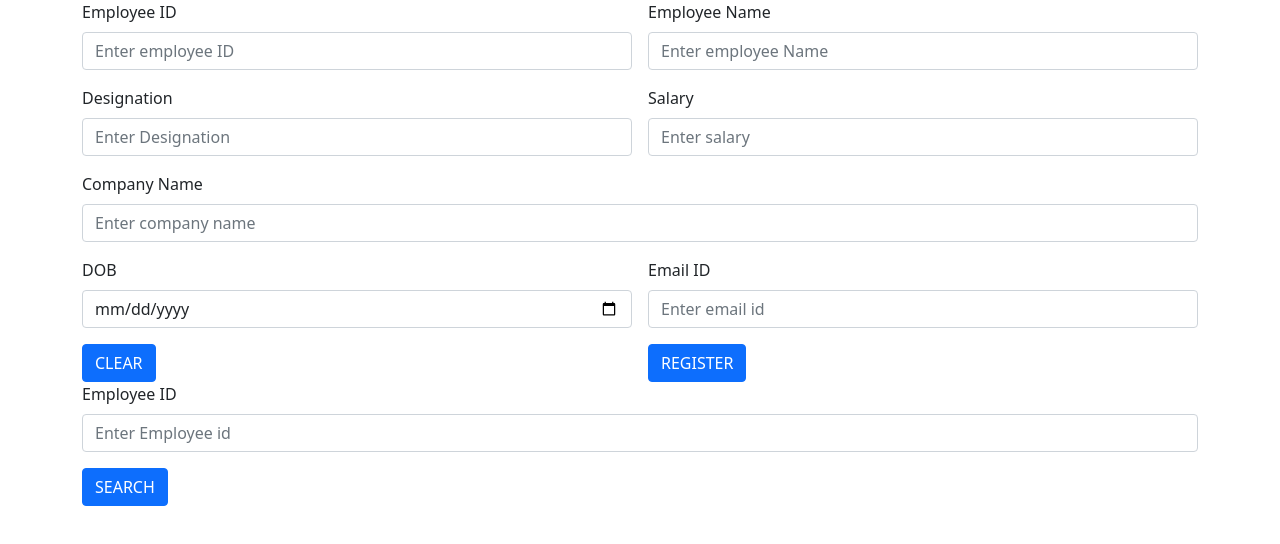
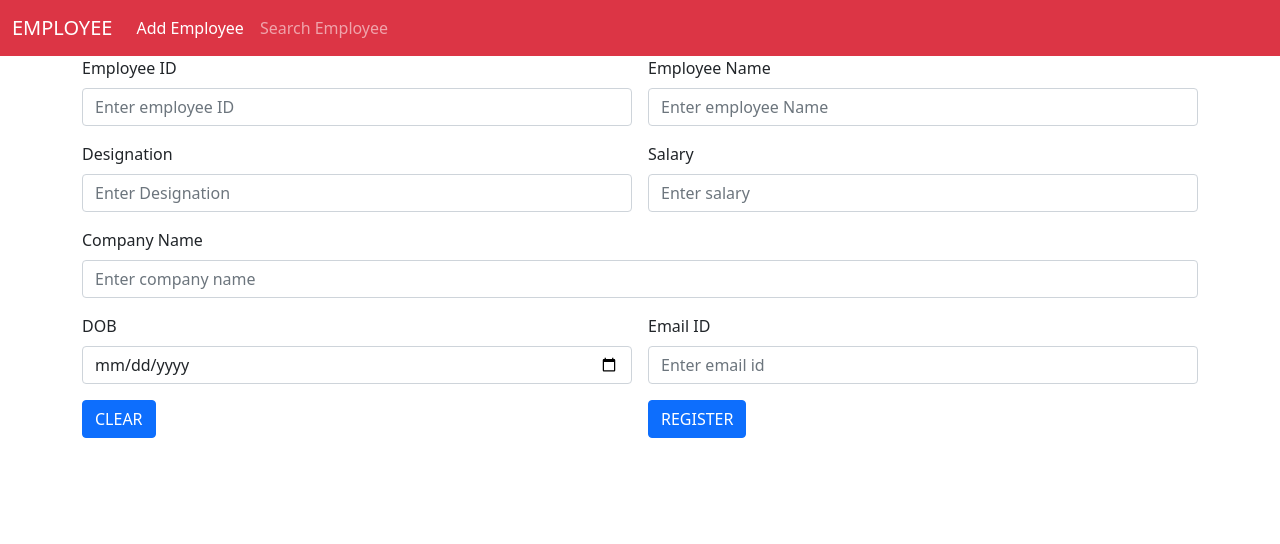
Before and after one commit to sruthybabu/Employee-ReactApp, a React (Create React App) app: page / in a window 1280 px wide. Shown: the top 544 px of the page. Built offline with nearby package versions, Linux system fonts and the light colour scheme.

Commit message:
header completed

```diff
--- a/src/App.js
+++ b/src/App.js
@@ -4,13 +4,18 @@
 import 'bootstrap/dist/js/bootstrap.bundle.min.js';
 import Addemployee from './components/Addemployee';
 import Searchemployee from './components/Searchemployee';
+import { BrowserRouter, Route, Routes } from 'react-router-dom';
 function App() {
   return (
     <div>
 
-<Addemployee/>
-<Searchemployee/>
+<BrowserRouter>
+<Routes>
+<Route path="/" exact element={<Addemployee/>}/>
+<Route path="/search" exact element={<Searchemployee/>}/>
+</Routes>
 
+</BrowserRouter>
     </div>
   );
 }
--- a/src/components/Addemployee.js
+++ b/src/components/Addemployee.js
@@ -1,4 +1,5 @@
 import React, { useState } from 'react'
+import Header from './Header'
 
 const Addemployee = () => {
     var [id,setId]=useState("")
@@ -24,7 +25,7 @@
     }
   return (
     <div>
-
+<Header/>
 <div className="container">
     <div className="row">
         <div className="col col-12 col-sm-12 col-md-12 col-lg-12 col-xl-12 col-xxl-12">
--- /dev/null
+++ b/src/components/Header.js
@@ -0,0 +1,33 @@
+import React from 'react'
+import { Link } from 'react-router-dom'
+
+const Header = () => {
+  return (
+    <div>
+        <nav className="navbar navbar-expand-lg navbar-dark bg-danger">
+  <div className="container-fluid">
+      <Link to="/" className="navbar-brand">EMPLOYEE</Link>
+
+    <button className="navbar-toggler" type="button" data-bs-toggle="collapse" data-bs-target="#navbarNav" aria-controls="navbarNav" aria-expanded="false" aria-label="Toggle navigation">
+      <span className="navbar-toggler-icon"></span>
+    </button>
+    <div className="collapse navbar-collapse" id="navbarNav">
+      <ul className="navbar-nav">
+        <li className="nav-item">
+            <Link to="/" className="nav-link active">Add Employee</Link>
+
+        </li>
+        <li className="nav-item">
+            <Link to="/search" className="nav-link">Search  Employee</Link>
+
+        </li>
+
+      </ul>
+    </div>
+  </div>
+</nav>
+    </div>
+  )
+}
+
+export default Header
--- a/src/components/Searchemployee.js
+++ b/src/components/Searchemployee.js
@@ -1,4 +1,5 @@
 import React, { useState } from 'react'
+import Header from './Header'
 
 const Searchemployee = () => {
     var [empid,setEmpid]=useState("")
@@ -9,6 +10,7 @@
     }
   return (
     <div>
+        <Header/>
        <div className="container">
     <div className="row">
         <div className="col col-12 col-sm-12 col-md-12 col-lg-12 col-xl-12 col-xxl-12">
```
